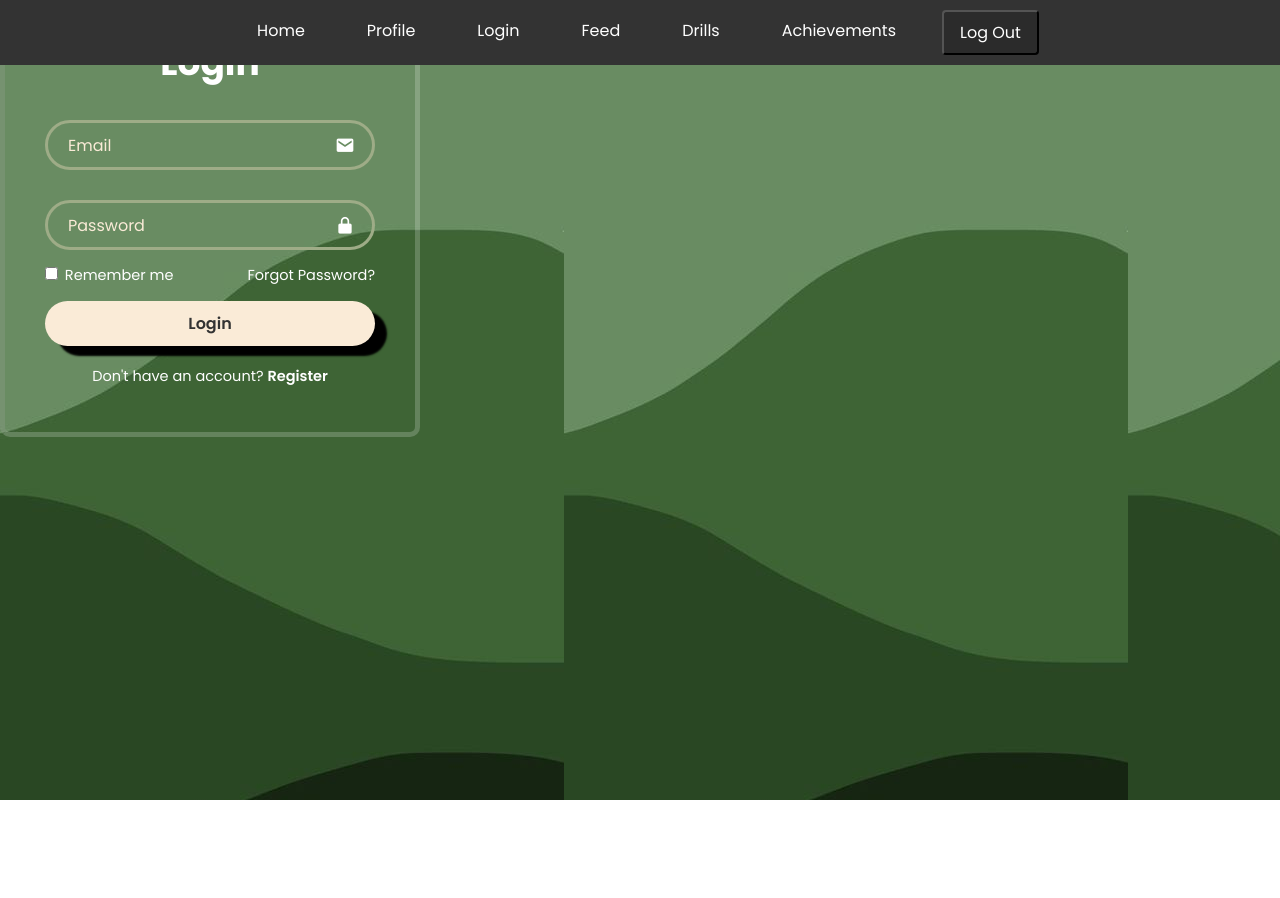
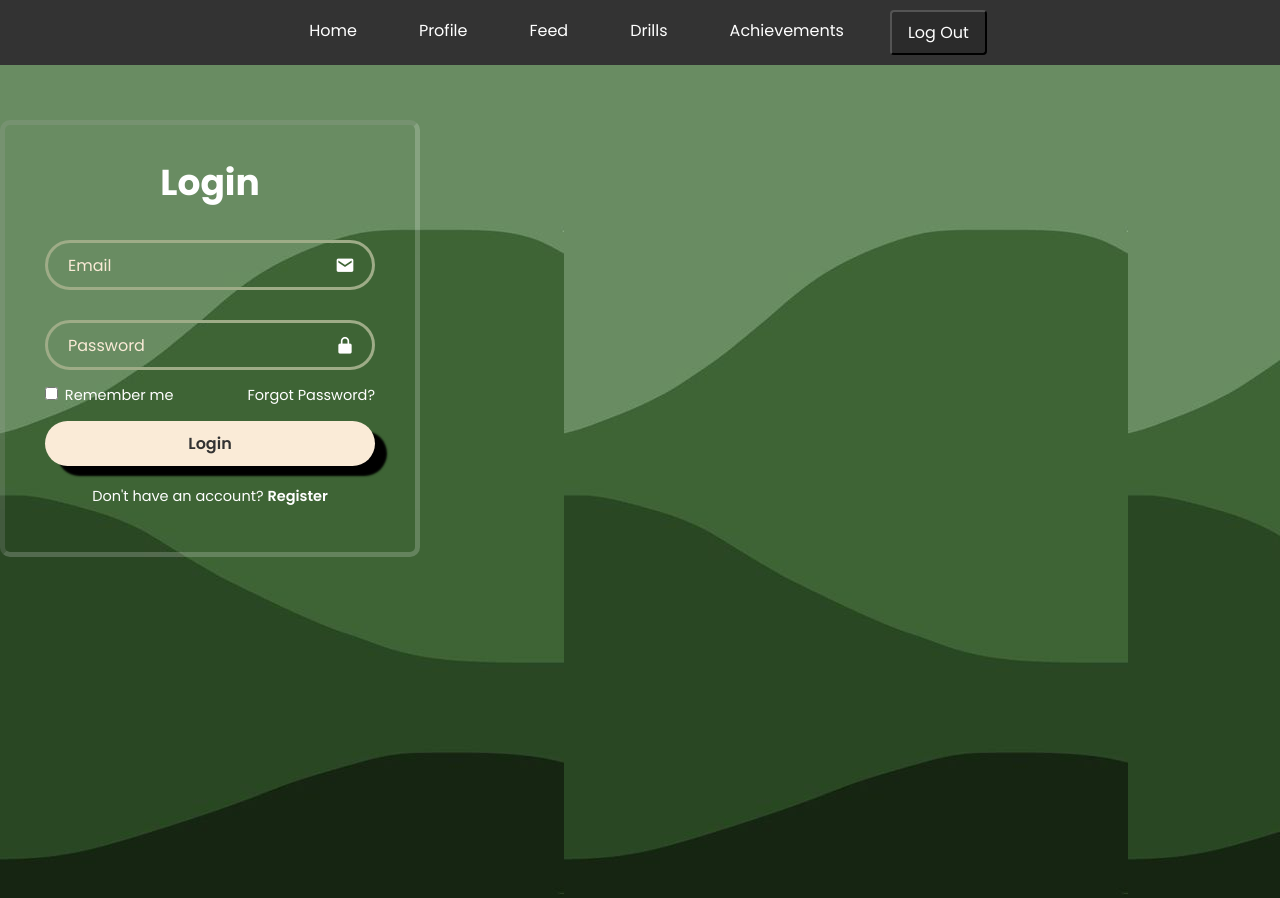
Before and after one commit to parora54/ignition-hacks-v5, a React (Vite) app in the folder client/: page /login in a window 1280 px wide. Shown: the top 898 px of the page. Before the commit the page ends 800 px from the top, so only its background shows below. Built offline with nearby package versions, Linux system fonts and the light colour scheme; sample sign-in values are in the browser's storage.

Commit message:
fix: user info persist after refresh

```diff
--- a/client/src/AuthProvider.jsx
+++ b/client/src/AuthProvider.jsx
@@ -8,6 +8,7 @@ const AuthContext = createContext();
 // eslint-disable-next-line react/prop-types
 export const AuthProvider = ({ children }) => {
   const [user, setUser] = useState(null);
+  const [isLoading, setIsLoading] = useState(true); // Add loading state
 
   useEffect(() => {
     // Load user from localStorage when the app initializes or refreshes
@@ -15,6 +16,7 @@ export const AuthProvider = ({ children }) => {
     if (storedUser) {
       setUser(JSON.parse(storedUser));
     }
+    setIsLoading(false); // Set loading to false once done
   }, []);
 
   // Function to handle login
@@ -31,7 +33,7 @@ export const AuthProvider = ({ children }) => {
       const data = await response.json();
 
       if (response.ok) {
-        console.log(data);
+        console.log("User data from API:", data);
         setUser(data);
         localStorage.setItem("user", JSON.stringify(data));
         return true;
@@ -51,7 +53,7 @@ export const AuthProvider = ({ children }) => {
   };
 
   return (
-    <AuthContext.Provider value={{ user, login, logout }}>
+    <AuthContext.Provider value={{ user, login, logout, isLoading }}>
       {children}
     </AuthContext.Provider>
   );
--- a/client/src/Feed.jsx
+++ b/client/src/Feed.jsx
@@ -29,6 +29,7 @@ export default function Feed() {
 
   return (
     <div>
+      This is Feed Page
       {compsList.map((index) => {
         return <Comp key={index} />;
       })}
--- a/client/src/components/Navbar.jsx
+++ b/client/src/components/Navbar.jsx
@@ -19,9 +19,11 @@ export default function Navbar() {
           Profile
         </a>
       )}
-      <a href="/login" className="nav-link">
-        Login
-      </a>
+      {!user && (
+        <a href="/login" className="nav-link">
+          Login
+        </a>
+      )}
       <a href="/feed" className="nav-link">
         Feed
       </a>
--- a/client/src/components/PrivateRoute.jsx
+++ b/client/src/components/PrivateRoute.jsx
@@ -4,7 +4,11 @@ import { useAuth } from "../AuthProvider";
 
 // eslint-disable-next-line react/prop-types
 const PrivateRoute = ({ element }) => {
-  const { user } = useAuth();
+  const { user, isLoading } = useAuth();
+
+  if (isLoading) {
+    return <div>Loading...</div>; // Show loading while fetching user
+  }
 
   return user ? element : <Navigate to="/login" replace />;
 };
--- a/client/src/index.css
+++ b/client/src/index.css
@@ -15,6 +15,7 @@ body {
     align-items: center; */
     min-height: 100vh;
     background: url(assets/b5.jpg);
+    margin-top: 15vh;
 }
 
 .wrapper {
```
